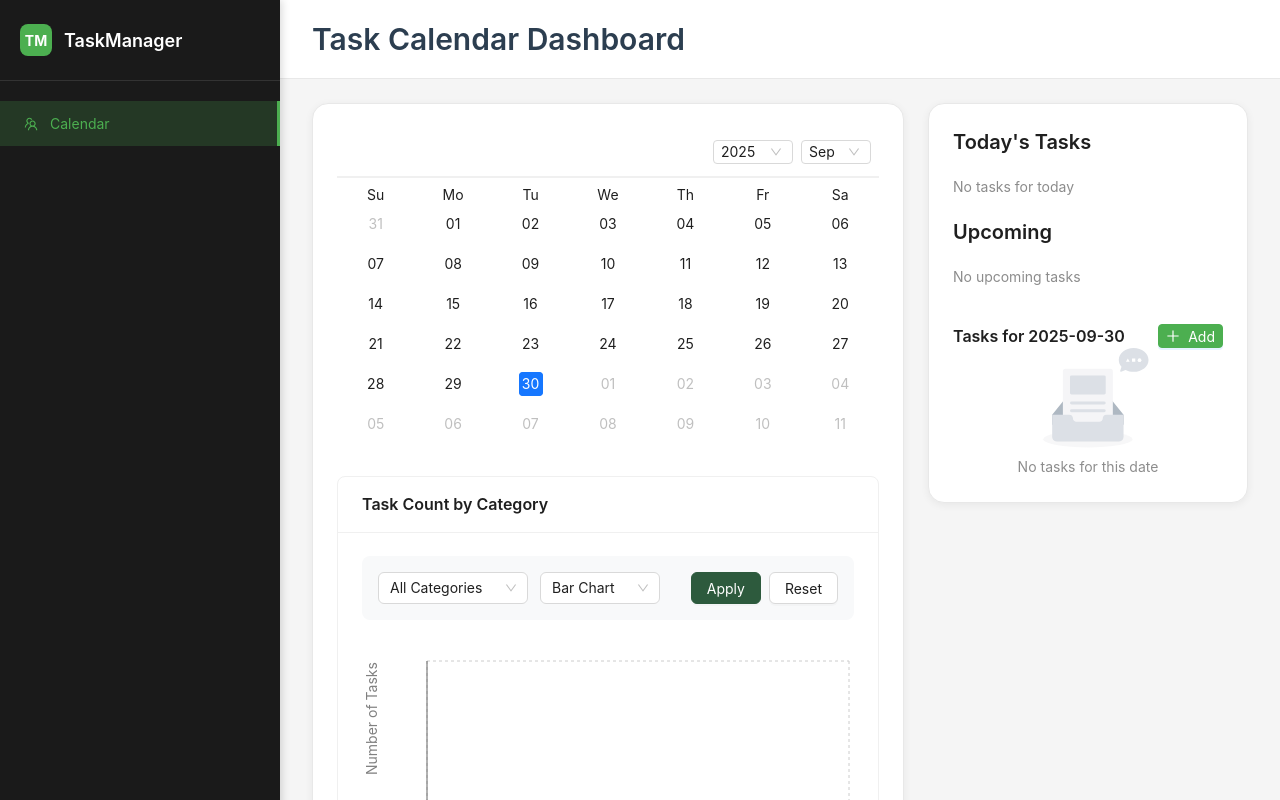
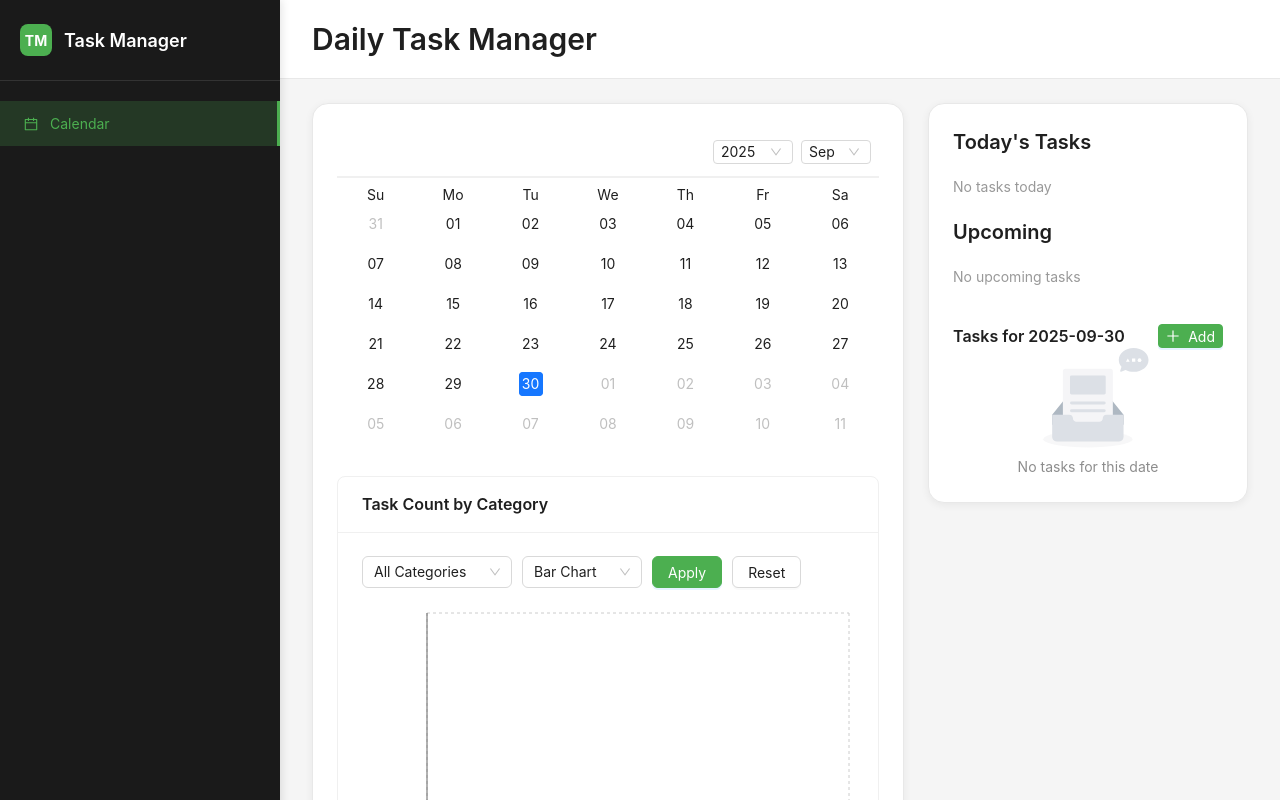
Before and after one commit to Aaradhya13/MikeLegal, a React (Vite) app in the folder task-manager/: page / in a window 1280 px wide. Shown: the top 800 px of the page. Built offline with nearby package versions, Linux system fonts and the light colour scheme.

Commit message:
fixed bugs

```diff
--- a/task-manager/src/App.css
+++ b/task-manager/src/App.css
@@ -11,9 +11,7 @@
 
 .app-sidebar {
   background: #1a1a1a !important;
-  box-shadow: 2px 0 8px rgba(0,0,0,0.15);
-  position: relative;
-  z-index: 100;
+  box-shadow: 2px 0 8px rgba(0,0,0,0.1);
 }
 
 .sidebar-header {
@@ -184,8 +182,7 @@
 }
 
 .task-card:hover {
-  transform: translateY(-1px);
-  box-shadow: 0 4px 12px rgba(0,0,0,0.1);
+  background: #f0f0f0;
 }
 
 .task-card.success {
@@ -217,6 +214,18 @@
   font-size: 12px;
   display: block;
   margin-top: 2px;
+}
+
+.simple-task {
+  padding: 8px 12px;
+  margin: 4px 0;
+  background: #f9f9f9;
+  border-radius: 6px;
+  border-left: 3px solid #ddd;
+}
+
+.simple-task:hover {
+  background: #f0f0f0;
 }
 
 .ant-picker-calendar {
--- a/task-manager/src/App.jsx
+++ b/task-manager/src/App.jsx
@@ -1,15 +1,6 @@
 import { useState } from 'react'
-import { Layout, Typography, Button, Space, Tag, Avatar, Modal } from 'antd'
-import {
-  PlusOutlined,
-  EyeOutlined,
-  CalendarOutlined,
-  ProjectOutlined,
-  TeamOutlined,
-  BarChartOutlined,
-  SettingOutlined,
-  UserOutlined
-} from '@ant-design/icons'
+import { Layout, Typography, Button, Space, Avatar, Modal } from 'antd'
+import { PlusOutlined, EyeOutlined, CalendarOutlined } from '@ant-design/icons'
 import { useSelector } from 'react-redux'
 import dayjs from 'dayjs'
 import TaskCalendar from './components/TaskCalendar'
@@ -61,11 +52,7 @@ function App() {
 
   const today = dayjs().format('YYYY-MM-DD')
   const todayTasks = tasks.filter(task => task.date === today)
-  const upcomingTasks = tasks.filter(task => task.date > today).sort((a, b) => new Date(a.date) - new Date(b.date))
-
-  const menuItems = [
-    { key: 'collaborations', icon: <TeamOutlined />, label: 'Calendar', active: true }
-  ]
+  const upcomingTasks = tasks.filter(task => task.date > today)
 
   return (
     <Layout className="app-layout">
@@ -78,25 +65,21 @@ function App() {
         <div className="sidebar-header">
           <div className="logo">
             <div className="logo-icon">TM</div>
-            <span className="logo-text">TaskManager</span>
+            <span className="logo-text">Task Manager</span>
           </div>
         </div>
 
-
-
         <div className="menu-section">
-          {menuItems.map(item => (
-            <div key={item.key} className={`menu-item ${item.active ? 'active' : ''}`}>
-              {item.icon}
-              <span>{item.label}</span>
-            </div>
-          ))}
+          <div className="menu-item active">
+            <CalendarOutlined />
+            <span>Calendar</span>
+          </div>
         </div>
       </Sider>
 
       <Layout className="main-layout">
         <div className="main-header">
-          <Title level={2} style={{ margin: 0, color: '#2c3e50' }}>Task Calendar Dashboard</Title>
+          <Title level={2} style={{ margin: 0 }}>Daily Task Manager</Title>
         </div>
 
         <Content className="main-content">
@@ -115,17 +98,12 @@ function App() {
 
               <div className="today-tasks">
                 {todayTasks.length > 0 ? todayTasks.map((task) => (
-                  <div key={task.id} className={`task-card ${task.category}`}>
-                    <Avatar size={32} style={{ backgroundColor: getAvatarColor(task.category) }}>
-                      {task.title.charAt(0)}
-                    </Avatar>
-                    <div className="task-info">
-                      <Text strong>{task.title}</Text>
-                      <Text className="task-time">Today</Text>
-                    </div>
+                  <div key={task.id} className="simple-task">
+                    <Text strong>{task.title}</Text>
+                    <Text style={{ color: '#666', fontSize: '12px' }}>({task.category})</Text>
                   </div>
                 )) : (
-                  <Text style={{ color: '#8c8c8c' }}>No tasks for today</Text>
+                  <Text style={{ color: '#999' }}>No tasks today</Text>
                 )}
               </div>
 
@@ -134,18 +112,13 @@ function App() {
               </div>
 
               <div className="upcoming-tasks">
-                {upcomingTasks.length > 0 ? upcomingTasks.map((task) => (
-                  <div key={task.id} className={`task-card ${task.category}`}>
-                    <Avatar size={32} style={{ backgroundColor: getAvatarColor(task.category) }}>
-                      {task.title.charAt(0)}
-                    </Avatar>
-                    <div className="task-info">
-                      <Text strong>{task.title}</Text>
-                      <Text className="task-time">{task.date}</Text>
-                    </div>
+                {upcomingTasks.length > 0 ? upcomingTasks.slice(0, 3).map((task) => (
+                  <div key={task.id} className="simple-task">
+                    <Text strong>{task.title}</Text>
+                    <Text style={{ color: '#666', fontSize: '12px' }}>{task.date}</Text>
                   </div>
                 )) : (
-                  <Text style={{ color: '#8c8c8c' }}>No upcoming tasks</Text>
+                  <Text style={{ color: '#999' }}>No upcoming tasks</Text>
                 )}
               </div>
 
@@ -197,14 +170,6 @@ function App() {
   )
 }
 
-const getAvatarColor = (category) => {
-  const colors = {
-    success: '#52c41a',
-    warning: '#fa8c16',
-    issue: '#ff4d4f',
-    info: '#1890ff'
-  }
-  return colors[category] || '#d9d9d9'
-}
+
 
 export default App
--- a/task-manager/src/components/TaskCharts.jsx
+++ b/task-manager/src/components/TaskCharts.jsx
@@ -47,14 +47,12 @@ const TaskCharts = () => {
   const chartData = getFilteredData()
 
   return (
-    <Card title="Task Count by Category" className="charts-card">
-      <div className="chart-controls">
-        <div className="control-group">
+    <Card title="Task Count by Category">
+      <div style={{ marginBottom: '20px', display: 'flex', gap: '10px', alignItems: 'center' }}>
         <Select
           value={selectedCategory}
           onChange={setSelectedCategory}
           style={{ width: 150 }}
-            placeholder="Select Category"
         >
           <Option value="all">All Categories</Option>
           <Option value="success">Success</Option>
@@ -70,29 +68,20 @@ const TaskCharts = () => {
           <Option value="bar">Bar Chart</Option>
           <Option value="pie">Pie Chart</Option>
         </Select>
-        </div>
-        <div className="action-buttons">
-          <Button className="apply-btn" onClick={handleApply}>Apply</Button>
+        <Button type="primary" onClick={handleApply}>Apply</Button>
         <Button onClick={handleReset}>Reset</Button>
       </div>
-      </div>
 
-      <div className="chart-container">
-        <ResponsiveContainer width="100%" height="100%">
+      <div style={{ height: '300px' }}>
+        <ResponsiveContainer width="100%" height={300}>
           {chartType === 'bar' ? (
             <BarChart data={chartData}>
               <CartesianGrid strokeDasharray="3 3" />
               <XAxis
                 dataKey="category"
               />
-              <YAxis
-                allowDecimals={false}
-                label={{ value: 'Number of Tasks', angle: -90, position: 'insideLeft' }}
-              />
-              <Tooltip
-                formatter={(value) => [value, 'Tasks']}
-                labelFormatter={(label) => `Category: ${label}`}
-              />
+              <YAxis />
+              <Tooltip />
               <Bar dataKey="count" fill="#1890ff">
                 {chartData.map((entry, index) => (
                   <Cell key={`cell-${index}`} fill={entry.color} />
@@ -107,15 +96,13 @@ const TaskCharts = () => {
                 cy="50%"
                 outerRadius={80}
                 dataKey="count"
-                label={({ category, count }) => `${category}: ${count} tasks`}
+                label
               >
                 {chartData.map((entry, index) => (
                   <Cell key={`cell-${index}`} fill={entry.color} />
                 ))}
               </Pie>
-              <Tooltip
-                formatter={(value) => [value, 'Tasks']}
-              />
+              <Tooltip />
             </PieChart>
           )}
         </ResponsiveContainer>
--- a/task-manager/src/components/TaskList.jsx
+++ b/task-manager/src/components/TaskList.jsx
@@ -27,7 +27,7 @@ const TaskList = ({ selectedDate, onEditTask }) => {
   const dayTasks = tasks.filter(task => task.date === selectedDate)
 
   const handleDelete = (task) => {
-    if (window.confirm(`Are you sure you want to delete "${task.title}"?`)) {
+    if (confirm('Delete this task?')) {
       dispatch(deleteTask(task.id))
     }
   }
--- a/task-manager/src/store/taskSlice.js
+++ b/task-manager/src/store/taskSlice.js
@@ -2,12 +2,8 @@ import { createSlice } from '@reduxjs/toolkit'
 import dayjs from 'dayjs'
 
 const loadTasksFromStorage = () => {
-  try {
-    const savedTasks = localStorage.getItem('taskManager_tasks')
-    return savedTasks ? JSON.parse(savedTasks) : []
-  } catch (error) {
-    return []
-  }
+  const tasks = localStorage.getItem('tasks')
+  return tasks ? JSON.parse(tasks) : []
 }
 
 const taskSlice = createSlice({
@@ -17,24 +13,25 @@ const taskSlice = createSlice({
     selectedDate: dayjs().format('YYYY-MM-DD')
   },
   reducers: {
+    // Add new task
     addTask: (state, action) => {
       const newTask = {
         id: Date.now(),
         ...action.payload
       }
       state.tasks.push(newTask)
-      localStorage.setItem('taskManager_tasks', JSON.stringify(state.tasks))
+      localStorage.setItem('tasks', JSON.stringify(state.tasks))
     },
     updateTask: (state, action) => {
       const index = state.tasks.findIndex(task => task.id === action.payload.id)
       if (index !== -1) {
         state.tasks[index] = action.payload
-        localStorage.setItem('taskManager_tasks', JSON.stringify(state.tasks))
+        localStorage.setItem('tasks', JSON.stringify(state.tasks))
       }
     },
     deleteTask: (state, action) => {
       state.tasks = state.tasks.filter(task => task.id !== action.payload)
-      localStorage.setItem('taskManager_tasks', JSON.stringify(state.tasks))
+      localStorage.setItem('tasks', JSON.stringify(state.tasks))
     },
     setSelectedDate: (state, action) => {
       state.selectedDate = action.payload
```
Also changed, not shown: task-manager/src/components/TaskForm.jsx (+16 -19 lines), 1 other file (tests, documents, lock files or other folders). Lines whose indentation alone changed are shown as unchanged.
